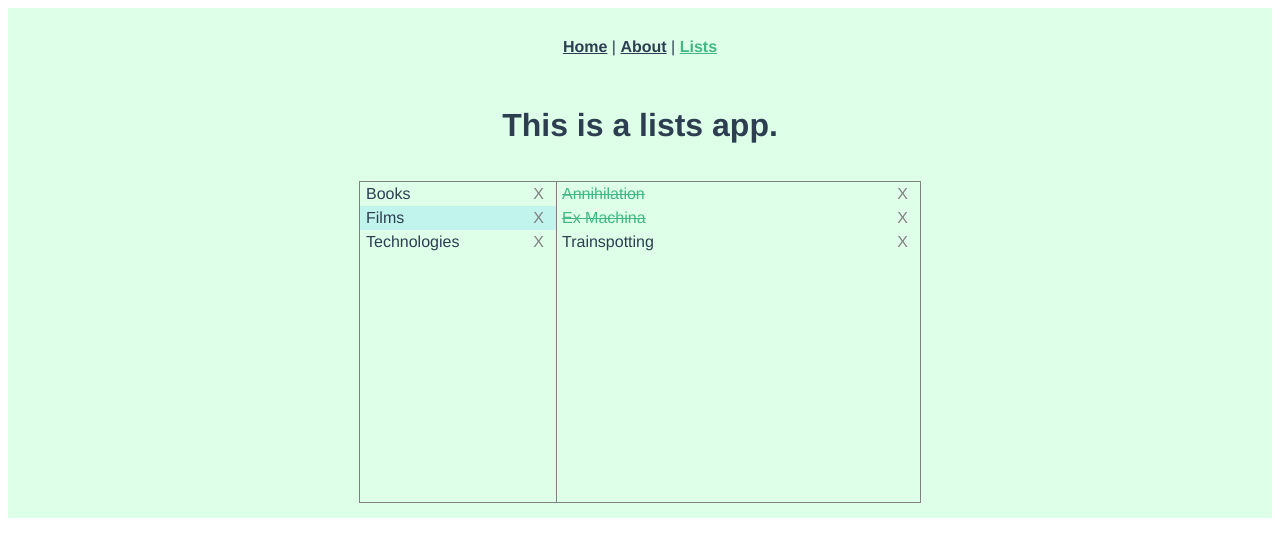
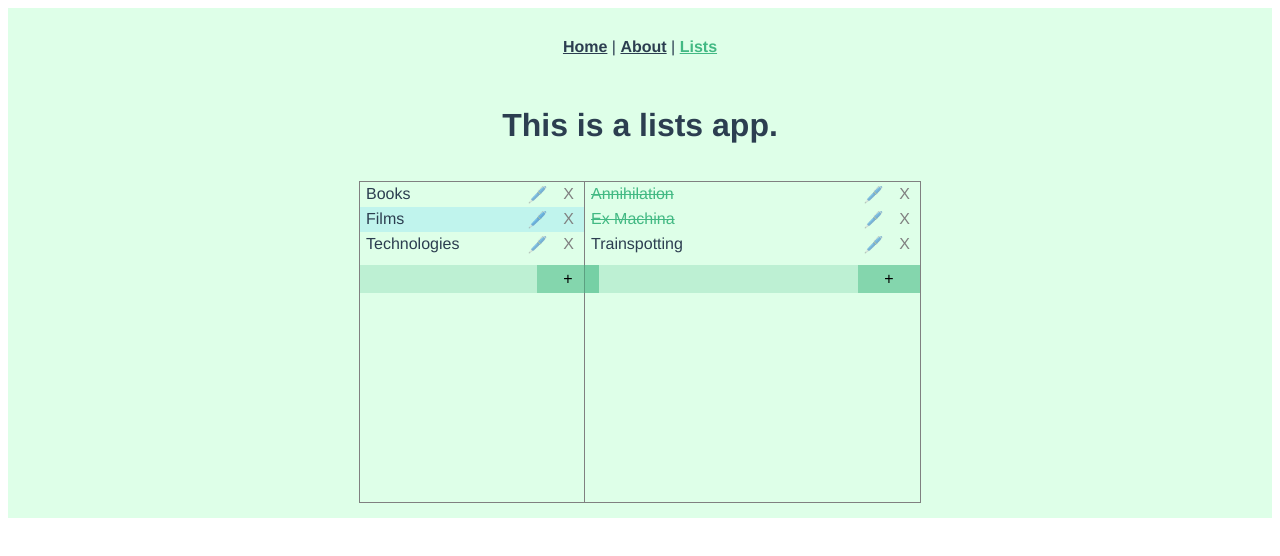
Before and after one commit to pitamer/learning_vue_cli, a Vue app: page /lists in a window 1280 px wide. Shown: the top 556 px of the page. Built offline with nearby package versions, Linux system fonts and the light colour scheme.

Commit message:
:sparkles: Start implementing design for an option to add and edit lists and list items

```diff
--- a/src/components/ListsApp.vue
+++ b/src/components/ListsApp.vue
@@ -1,7 +1,7 @@
 <template>
   <div class="lists-app">
     <div class="list-menu">
-      <ul>
+      <ul v-if="lists.length">
         <li
           v-for="list in lists"
           :class="[
@@ -16,13 +16,27 @@
           >
             {{ list.name }}
           </div>
-          <div class="delete-button" @click="deleteList(lists.indexOf(list))">
+          <div
+            class="button edit-button"
+            @click="deleteList(lists.indexOf(list))"
+          >
+            🖊️
+          </div>
+          <div
+            class="button delete-button"
+            @click="deleteList(lists.indexOf(list))"
+          >
             X
           </div>
         </li>
       </ul>
+      <form class="new-list-form">
+        <input type="text" class="text-input" />
+        <input type="submit" value="+" class="button add-button" />
+      </form>
     </div>
     <div class="list-content">
+      <div v-if="currentListIndex >= 0 && currentListIndex != null">
         <ul>
           <li
             v-for="item in lists[currentListIndex].items"
@@ -33,20 +47,31 @@
               {{ item.name }}
             </div>
             <div
-            class="delete-button"
+              class="button edit-button"
+              @click="deleteItem(currentListIndex, item)"
+            >
+              🖊️
+            </div>
+            <div
+              class="button delete-button"
               @click="deleteItem(currentListIndex, item)"
             >
               X
             </div>
           </li>
         </ul>
+        <form class="new-item-form">
+          <input type="text" class="text-input" />
+          <input type="submit" value="+" class="button add-button" />
+        </form>
+      </div>
     </div>
   </div>
 </template>
 
 <script>
 export default {
-  name: "Counter",
+  name: "Lists",
 
   data() {
     return {
@@ -152,19 +177,34 @@ li {
     padding: 3px 6px;
   }
 
+  & > .button {
+    padding: 3px 4px;
+  }
+
   .item-name,
   .list-name {
     transition: 0.2s ease-out;
     flex-grow: 1;
   }
-  .delete-button {
+
+  .button {
     text-align: center;
     min-width: 23px;
+    transition: 0.2s ease-out;
+  }
+
+  .delete-button {
     color: gray;
-    transition: 0.2s ease-out;
     &:hover {
       background-color: rgba(255, 70, 70, 0.7);
       color: white;
+    }
+  }
+  .edit-button {
+    opacity: 50%;
+    &:hover {
+      background-color: rgba(70, 70, 255, 0.5);
+      opacity: 100%;
     }
   }
 
@@ -197,13 +237,13 @@ li {
 }
 
 .list-menu {
-  width: 35%;
-  outline: 1px gray solid;
+  width: 40%;
+  border-right: 1px gray solid;
   display: flex;
   flex-flow: column;
 }
 .list-content {
-  width: 65%;
+  width: 60%;
 }
 .current {
   background-color: rgba(70, 200, 255, 0.2);
@@ -214,4 +254,31 @@ li {
     text-decoration: line-through;
   }
 }
+.new-list-form,
+.new-item-form {
+  display: flex;
+  width: 100%;
+  margin-top: 0.5em;
+
+  & > input {
+    border: 0;
+    padding: 0;
+    margin: 0;
+  }
+
+  .button {
+    min-width: 62px;
+    min-height: 28px;
+    font-size: 1em;
+    background-color: #42b98393;
+    &:hover {
+      background-color: #42b983c0;
+    }
+  }
+
+  .text-input {
+    flex-grow: 1;
+    background-color: #42b98336;
+  }
+}
 </style>
```
Lines whose indentation alone changed are shown as unchanged.
